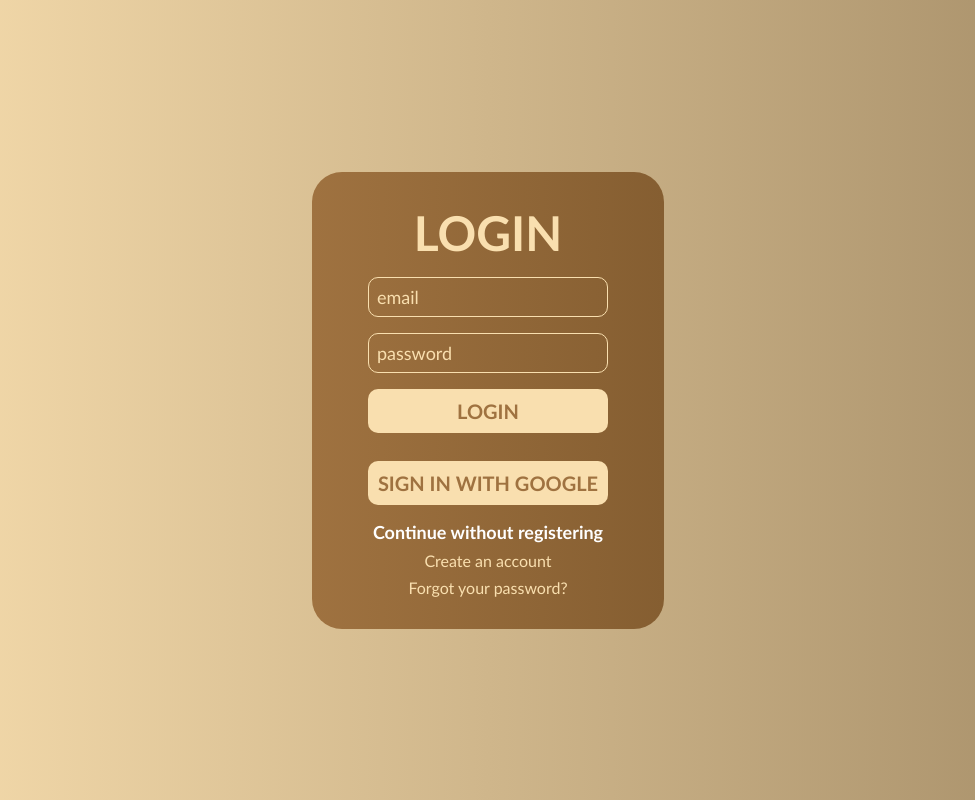
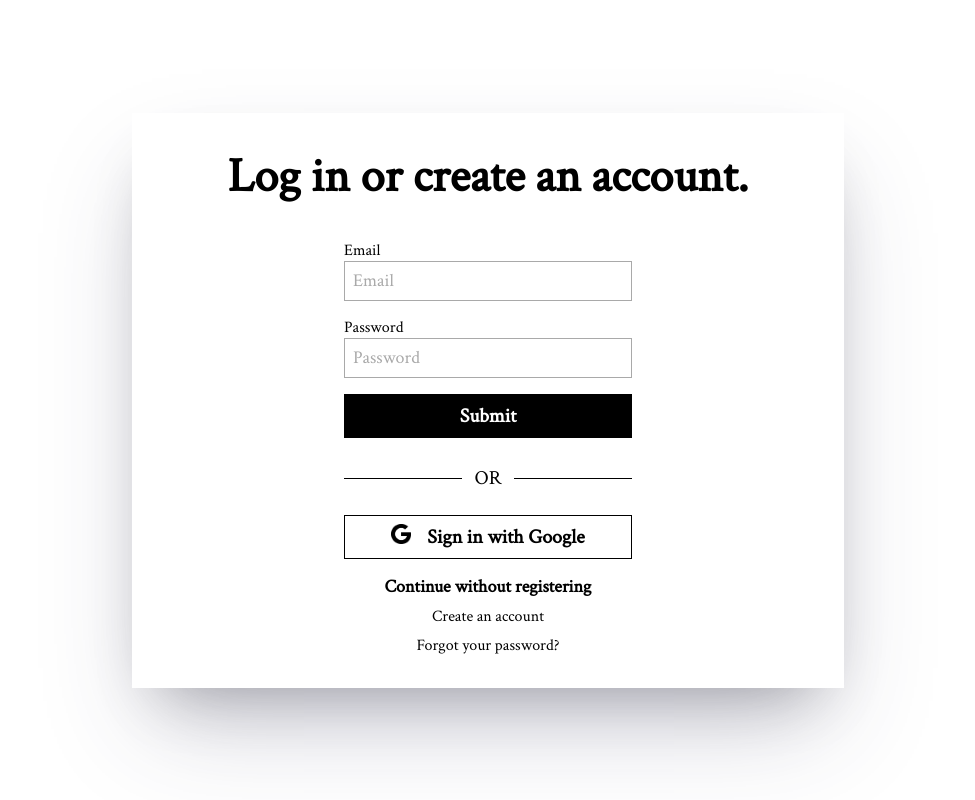
Before and after one commit to valeriegc/Chess, a SvelteKit app: page / in a window 1280 px wide. Shown: the whole page, without its empty margins (152-1127 px from the left). Built offline with nearby package versions, Linux system fonts and the light colour scheme.

Commit message:
Css updates (#26)
* intial design of the auth component

* further auth updates csss

* profile page initial changes

* intial modal css updates

* board initial updates

```diff
--- a/src/app.html
+++ b/src/app.html
@@ -5,6 +5,10 @@
 		<link rel="icon" href="%sveltekit.assets%/favicon.png" />
 		<meta name="viewport" content="width=device-width" />
 		%sveltekit.head%
+		<link rel="preconnect" href="https://fonts.googleapis.com">
+	<link rel="preconnect" href="https://fonts.gstatic.com" crossorigin>
+	<link href="https://fonts.googleapis.com/css2?family=Crimson+Text&family=Dosis:wght@300&family=EB+Garamond&display=swap" rel="stylesheet">
+
 	</head>
 	<body data-sveltekit-preload-data="hover" style="margin: 0">
 		<div style="display: contents">%sveltekit.body%</div>
--- a/src/components/Auth.svelte
+++ b/src/components/Auth.svelte
@@ -28,36 +28,49 @@
 </script>
 
 <div class="loginWrap">
-	<p class="login" style="hover:color:var(--lightsquare)">{createAccount ? 'SIGN UP' : 'LOGIN'}</p>
+	<p class="login" style="padding-bottom:1rem">Log in or create an account.</p>
 	<form>
 		<label>
-			<input type="email" placeholder="email" bind:value={email} />
+			<p class={email ? 'filling' : 'notFilled'}>Email</p>
+			<input type="email" placeholder="Email" bind:value={email} />
 		</label>
 		<label>
-			<input type="password" placeholder="password" bind:value={password} />
+			<p class={password ? 'filling' : 'notFilled'}>Password</p>
+			<input type="password" placeholder="Password" bind:value={password} />
 		</label>
 		{#if createAccount}
 			<label>
-				<input type="password" placeholder="confirm password" bind:value={confirmationPassword} />
+				<p class={confirmationPassword ? 'filling' : 'notFilled'}>Confirm Password</p>
+				<input type="password" placeholder="Confirm Password" bind:value={confirmationPassword} />
 			</label>
 		{/if}
 	</form>
 	{#if loginError}
-		<p style="color:pink">{loginError}</p>
+		<p style="color:gray">{loginError}</p>
 	{/if}
 	{#if signUpError}
-		<p style="color:pink">{signUpErrorText}</p>
+		<p style="color:gray">{signUpErrorText}</p>
 	{/if}
-	<button type="submit">{createAccount ? 'SIGN UP' : 'LOGIN'}</button>
-	<button on:click={singInWithGoogle} style="margin-top: 0.75rem"
-		>SIGN {createAccount ? 'UP' : 'IN'} WITH GOOGLE</button
+	<button type="submit">Submit</button>
+	<div class="orTextLine">
+		<p class="orText">OR</p>
+	</div>
+	<button on:click={singInWithGoogle} class="signInBtn"
+		><div style="margin-right:1rem">
+			<img src="googleLogo.png" width="20" height="20" alt="logo of google" />
+		</div>
+		Sign {createAccount ? 'up' : 'in'} with Google</button
 	>
-	<div class="choices">
-		<a href="/game">Continue without registering</a>
-		<p on:click={() => (createAccount ? (createAccount = false) : (createAccount = true))}>
+	<div>
+		<a class="choices" href="/game">Continue without registering</a>
+		<p
+			class="choices"
+			style="padding:0.5rem"
+			on:click={() => (createAccount ? (createAccount = false) : (createAccount = true))}
+		>
 			{createAccount ? 'Back to login' : 'Create an account'}
 		</p>
-		<p>Forgot your password?</p>
+		<p class="choices">Forgot your password?</p>
 	</div>
 </div>
 
@@ -67,16 +80,15 @@
 	}
 
 	.loginWrap {
-		background: linear-gradient(to right, var(--darkSquare), rgb(133, 94, 49));
+		background: transparent;
 		padding: 2rem;
-		padding-inline: 2.5rem;
+		padding-inline: 6rem;
 		display: flex;
 		flex-direction: column;
 		align-items: center;
-		border-radius: 30px;
-		color: var(--lightSquare);
-		max-width: 25rem;
+		color: black;
 		margin: auto;
+		box-shadow: rgba(50, 50, 93, 0.25) 0px 50px 100px -20px, rgba(0, 0, 0, 0.3) 0px 30px 60px -30px;
 	}
 	.login {
 		font-size: 3rem;
@@ -88,45 +100,55 @@
 		gap: 1rem;
 		margin: 1rem;
 	}
+
 	input:focus-within,
 	input:hover {
-		border: 1.5px white solid;
+		border: 2px black solid;
 	}
 
 	input {
-		width: 15rem;
-		border-radius: 10px;
-		border: var(--lightSquare) 1px solid;
+		width: 18rem;
+		border: darkgray 1px solid;
 		height: 2.5rem;
 		background-color: transparent;
-		color: var(--lightSquare);
+		color: black;
 		font-size: large;
 		padding-inline: 0.5rem;
 	}
 	input::placeholder {
-		color: var(--lightSquare);
+		color: darkgrey;
 	}
 	input:focus {
 		outline: none;
 	}
 	button {
-		width: 15rem;
+		width: 18rem;
 		margin-bottom: 1rem;
-		border-radius: 10px;
 		height: 2.75rem;
 		border: none;
-		background-color: var(--lightSquare);
+		background-color: black;
 		cursor: pointer;
 		font-size: 1.25rem;
 		font-weight: 900;
-		color: var(--darkSquare);
+		color: white;
 	}
 	button:hover {
 		transition-duration: 0.5;
 		background-color: white;
+		border: black 2px solid;
+		color: black;
+	}
+	.signInBtn {
+		margin-top: 0.75rem;
+		background: white;
+		border: black solid 1px;
+		color: black;
+		display: flex;
+		justify-content: center;
+		padding: 0.5rem;
 	}
 	a {
-		color: white;
+		color: black;
 		font-weight: bold;
 		font-size: large;
 		text-decoration: none;
@@ -137,8 +159,24 @@
 		flex-direction: column;
 		gap: 0.5rem;
 	}
-	p:hover {
-		color: white;
+
+	.choices:hover {
 		cursor: pointer;
+		color: darkgray;
+	}
+	.orText {
+		font-size: 1.25rem;
+		background-color: white;
+		padding-inline: 0.75rem;
+	}
+	.orTextLine {
+		height: 1px;
+		width: 18rem;
+		overflow: visible;
+		background-color: black;
+		display: flex;
+		margin: 1.5rem;
+		justify-content: center;
+		align-items: center;
 	}
 </style>
--- a/src/components/Details.svelte
+++ b/src/components/Details.svelte
@@ -5,22 +5,22 @@
 
 <div class="detailWrap">
 	<div style="margin-inline:auto">
-		<p style="margin:0; font-size:1.25rem;font-style:bold">USER DETAILS</p>
+		<p style="margin:0; font-size:1.25rem;font-style:bold">User details</p>
 		<div class="innerContainer">
 			<div>
 				<label>
-					<p>EMAIL</p>
+					<p>Email</p>
 					<input value={email} placeholder="User email displayed here" />
 				</label>
-				<button>EDIT</button>
+				<button>Edit</button>
 				<label>
-					<p>PASSWORD</p>
+					<p>Password</p>
 					<input value={password} placeholder="Password hidden here" />
 				</label>
-				<button>EDIT</button>
+				<button>Edit</button>
 			</div>
 			<div class="pictureContainer">
-				<p>PICTURE</p>
+				<p>Picture</p>
 				<div class="userPic" />
 			</div>
 		</div>
@@ -29,12 +29,12 @@
 
 <style>
 	.detailWrap {
-		background-color: var(--lightSquare);
-		border: solid 1px var(--lightSquare);
-		border-radius: 30px;
+		background-color: white;
+		border: none;
 		width: 40rem;
-		color: var(--darkSquare);
+		color: black;
 		padding: 2rem;
+		box-shadow: rgba(50, 50, 93, 0.25) 0px 50px 100px -20px, rgba(0, 0, 0, 0.3) 0px 30px 60px -30px;
 	}
 	.innerContainer {
 		display: flex;
@@ -43,13 +43,20 @@
 	}
 	input {
 		width: 20rem;
-		border: none;
-		border-radius: 5px;
+		border: solid darkgrey 1px;
 		height: 1.5rem;
+		padding: 0.5rem;
 	}
 	.userPic {
 		height: 8rem;
 		width: 8rem;
 		background-color: white;
+		box-shadow: rgba(99, 99, 99, 0.2) 0px 2px 8px 0px;
+	}
+	button {
+		background-color: black;
+		color: white;
+		border: none;
+		cursor: pointer;
 	}
 </style>
--- a/src/components/GameDetails.svelte
+++ b/src/components/GameDetails.svelte
@@ -17,10 +17,8 @@
 
 <style>
 	.selectWrap {
-		background-color: var(--darkSquare);
-		border: solid 1px var(--darkSquare);
-		border-radius: 30px;
-		color: var(--darkSquare);
+		background-color: whitesmoke;
+		box-shadow: rgba(50, 50, 93, 0.25) 0px 50px 100px -20px, rgba(0, 0, 0, 0.3) 0px 30px 60px -30px;
 		padding: 2rem;
 		grid-column-start: 2;
 		grid-column-end: 3;
@@ -28,21 +26,22 @@
 		grid-row-end: 3;
 	}
 	button {
-		background-color: var(--lightSquare);
+		background-color: black;
 		border: none;
 		border-radius: 5px;
 		padding: 1rem;
 		padding-inline: 4rem;
 		font-size: 1rem;
 		font-style: bold;
-		color: var(--darkSquare);
+		color: white;
 	}
 	button:hover {
 		background-color: white;
+		color: black;
 		cursor: pointer;
-		transition: 2000;
+		transition: 2ms;
 	}
 	p {
-		color: var(--lightSquare);
+		color: black;
 	}
 </style>
--- a/src/components/MoveBox.svelte
+++ b/src/components/MoveBox.svelte
@@ -24,27 +24,23 @@
 
 <style>
 	.outerMove {
-		border-radius: 30px;
 		height: 400px;
 		width: 350px;
 		overflow: hidden;
 		margin: auto;
 	}
 	.moveBox {
-		border-radius: 30px;
 		height: 400px;
 		width: 350px;
-		background-color: var(--lightSquare);
-		border: solid 1px var(--darkSquare);
+		background-color: whitesmoke;
 		overflow-y: scroll;
 	}
 	h3 {
 		text-align: center;
 		margin-bottom: 1rem;
-		color: var(--darkSquare);
 	}
 	.moveLine {
-		border-bottom: solid 1px var(--darkSquare);
+		border-bottom: solid 1px black;
 		display: flex;
 		flex-direction: row;
 		color: black;
@@ -52,7 +48,6 @@
 	}
 	p {
 		margin-left: 2rem;
-		color: var(--darkSquare);
 	}
 	::-webkit-scrollbar {
 		width: 15px;
--- a/src/components/StartGame.svelte
+++ b/src/components/StartGame.svelte
@@ -75,17 +75,17 @@
 >
 
 <style>
+	* {
+		color: black;
+	}
 	h2 {
 		text-align: center;
-		color: var(--darkSquare);
 	}
 	p {
-		color: var(--darkSquare);
 		margin-inline: 2rem;
 	}
 	.copied {
 		font-size: medium;
-		color: var(--darkSquare);
 		margin-left: 1rem;
 		margin-top: 0.5rem;
 	}
@@ -98,23 +98,20 @@
 		margin-left: 3rem;
 		margin-right: 1rem;
 		width: 16rem;
-		border-radius: 10px;
-		border: solid var(--darkSquare) 1px;
-		color: var(--darkSquare);
+		border: solid darkgray 1px;
 		padding-inline: 1rem;
 	}
 	button {
-		border: transparent solid 1px;
 		padding: 0.5rem;
-		border-radius: 10px;
-		background-color: var(--darkSquare);
+		background-color: black;
+		border: 1px solid transparent;
 		color: white;
 		cursor: pointer;
 	}
 	button:hover {
-		background-color: var(--lightSquare);
 		transition: 3000;
-		border: solid var(--darkSquare) 1px;
-		color: var(--darkSquare);
+		color: black;
+		border: 1px solid black;
+		background-color: white;
 	}
 </style>
--- a/src/routes/+page.svelte
+++ b/src/routes/+page.svelte
@@ -11,7 +11,7 @@
 		margin: 0;
 	}
 	.pageWrap {
-		background: linear-gradient(to right, var(--lightSquare), rgb(165, 141, 103));
+		background: white;
 		min-height: 100vh;
 		display: flex;
 	}
--- a/src/routes/profile/+page.svelte
+++ b/src/routes/profile/+page.svelte
@@ -33,7 +33,8 @@
 		justify-content: center;
 		padding: 3rem;
 		position: relative;
-		background: linear-gradient(to right, var(--lightSquare), rgb(165, 141, 103));
+		background: white;
+		/**linear-gradient(to right, var(--lightSquare), rgb(165, 141, 103));**/
 	}
 	.grid {
 		display: grid;
@@ -46,11 +47,10 @@
 		position: absolute;
 		right: 5rem;
 		cursor: pointer;
-		padding: 1rem;
-		border-radius: 10px;
+		padding: 0.5rem;
 		border: none;
-		background-color: var(--lightSquare);
-		color: var(--darkSquare);
+		background-color: black;
+		color: white;
 		font-weight: bold;
 	}
 </style>
--- a/src/style.css
+++ b/src/style.css
@@ -1,11 +1,16 @@
 * {
 	box-sizing: border-box;
-	font-family: 'Gill Sans', 'Gill Sans MT', Calibri, 'Trebuchet MS', sans-serif;
+	font-family: "Crimson text"
 }
 
 :root {
-	--lightSquare: rgb(249, 223, 175);
-	--darkSquare: rgb(159, 114, 64);
-	--selectedSquare: lightgray;
+	--darkSquare: rgb(153, 153, 153);
+	--lightSquare: white;
+	--selectedSquare: lightblue;
 	--possibleMove: lightgreen;
 }
+
+
+
+/**--lightSquare: rgb(249, 223, 175);
+	--darkSquare: rgb(159, 114, 64);**/
```
Also changed, not shown: src/components/Board.svelte (+5 -5 lines), src/components/Settings.svelte (+8 -7 lines), src/modals/Dialog.svelte (+9 -10 lines), static/googleLogo.png (added).
